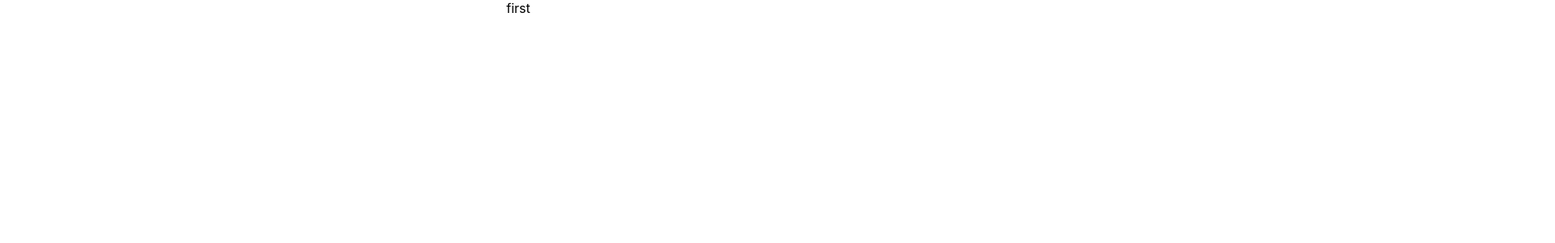
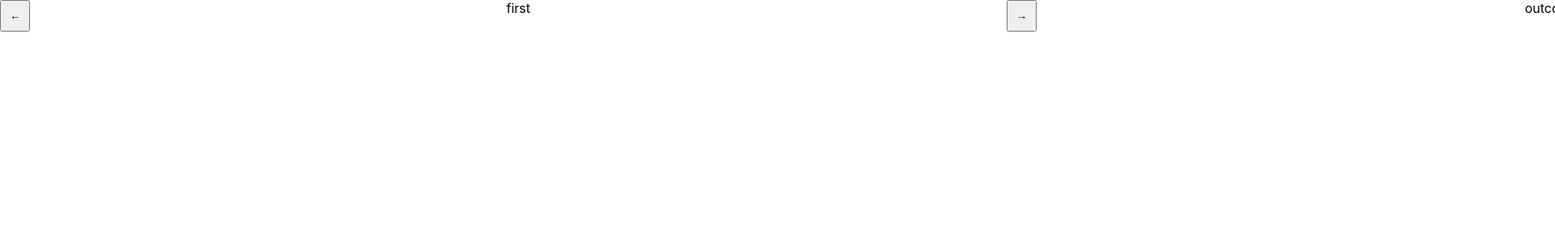
Before and after one commit to Prince-NP001/PGI, a React (Create React App) app: page / in a window 1280 px wide. Shown: the top 300 px of the page at 81% size, 1920 px wide, since content can reach past the window. Built offline with nearby package versions, Linux system fonts and the light colour scheme; the HTML template or start-up script is replaced by a standard one.

Commit message:
new changes

```diff
--- a/public/index.html
+++ b/public/index.html
@@ -2,14 +2,12 @@
 <html lang="en">
   <head>
     <meta charset="utf-8" />
-    <link rel="icon" href="%PUBLIC_URL%/favicon.ico" />
     <meta name="viewport" content="width=device-width, initial-scale=1" />
     <meta name="theme-color" content="#000000" />
     <meta
       name="description"
       content="Web site created using create-react-app"
     />
-    <link rel="apple-touch-icon" href="%PUBLIC_URL%/logo192.png" />
     <!--
       manifest.json provides metadata used when your web app is installed on a
       user's mobile device or desktop. See https://developers.google.com/web/fundamentals/web-app-manifest/
--- a/src/App.css
+++ b/src/App.css
@@ -1,3 +1,8 @@
+* {
+  margin: 0;
+  padding: 0;
+}
+
 .App {
   text-align: center;
 }
--- a/src/Components/Home/Bannner.jsx
+++ b/src/Components/Home/Bannner.jsx
@@ -0,0 +1,9 @@
+import React from "react";
+
+export default function Bannner(props) {
+  return <div className="banner-page">{props.name}</div>;
+}
+
+function BannnerType2() {
+  return <div>Bannner</div>;
+}
--- a/src/Components/Home/Home.jsx
+++ b/src/Components/Home/Home.jsx
@@ -1,9 +1,51 @@
-import React from "react";
+import React, { useState } from "react";
+import Banner from "./Bannner.jsx";
+import "../../styles/Home.css";
 
 export default function Home() {
+  const [Slider_position, setSlider_position] = useState(0);
+
+  const left_slider_push_button = () => {
+    document.querySelector(".home-banner-slider").style.transform =
+      "translateX(calc(" + Slider_position + "vw - 100vw))";
+    setSlider_position(Slider_position + 100);
+  };
+  const right_slider_push_button = () => {
+    document.querySelector(".home-banner-slider").style.transform =
+      "translateX(calc(" + Slider_position + "vw + 100vw))";
+    setSlider_position(Slider_position + 100);
+  };
+
   return (
     <>
-      <div className="banner">{["first", ""]}</div>
+      <section className="banner-slider">
+        <button
+          onClick={left_slider_push_button}
+          className="slider-push-button"
+        >
+          &larr;
+        </button>
+        <div className="home-banner-slider">
+          {[
+            { id: 1, name: "first" },
+            { id: 2, name: "outcomes" },
+            { id: 3, name: "ect" },
+            { id: 4, name: "if&se" },
+            { id: 5, name: "ss&cp" },
+            { id: 6, name: "dl" },
+            { id: 7, name: "gp" },
+            { id: 8, name: "last" },
+          ].map((e) => {
+            return <Banner key={e.id} index={e.id} name={e.name} />;
+          })}
+        </div>
+        <button
+          onClick={right_slider_push_button}
+          className="slider-push-button"
+        >
+          &rarr;
+        </button>
+      </section>
     </>
   );
 }
--- /dev/null
+++ b/src/styles/Home.css
@@ -0,0 +1,28 @@
+/* home banner styling  */
+.slider-push-button {
+  padding: 10px;
+}
+
+.banner-slider {
+  position: relative;
+  display: flex;
+  justify-content: space-between;
+  align-items: center;
+}
+
+.home-banner-slider {
+  display: flex;
+  justify-content: center;
+  align-items: center;
+  position: absolute;
+  top: 0;
+  left: 0;
+  transition: transform 1s linear;
+}
+
+.home-banner-slider .banner-page {
+  min-width: 100vw;
+  display: flex;
+  justify-content: center;
+  align-items: center;
+}
```
Also changed, not shown: public/manifest.json.
